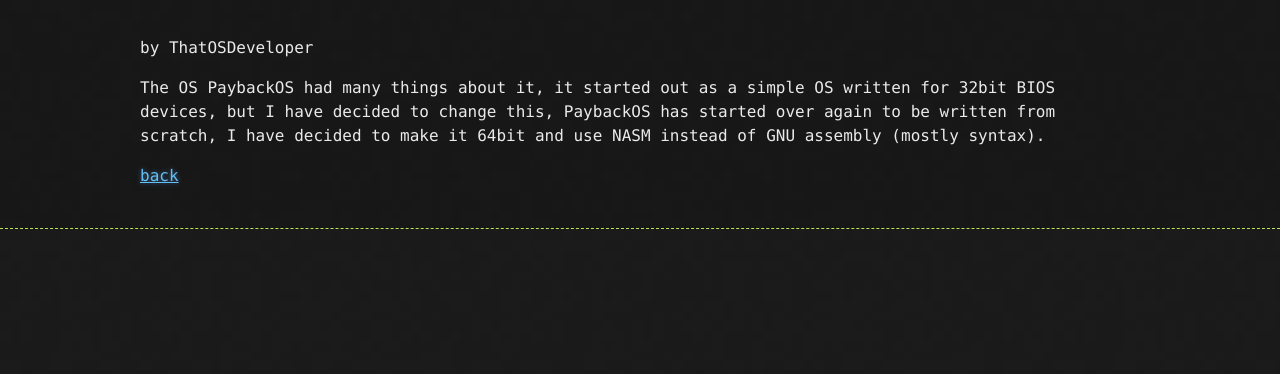
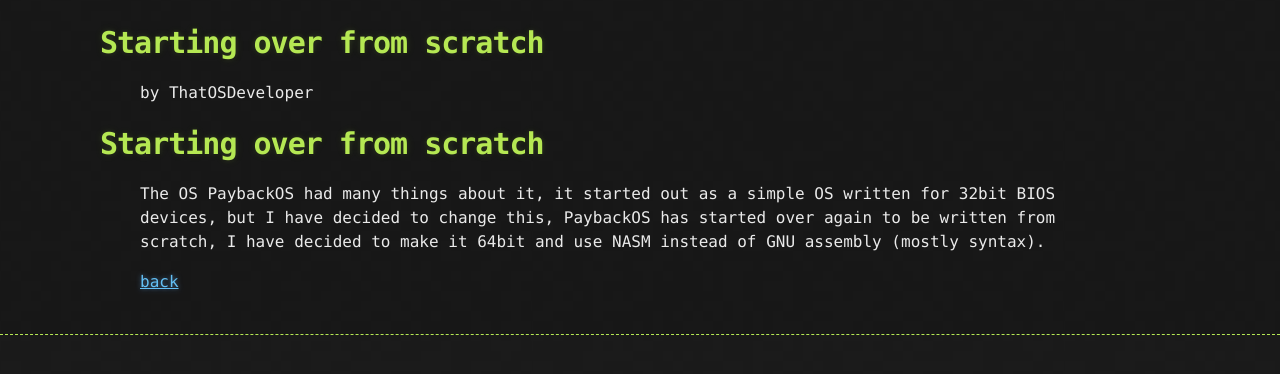
Before and after one commit to PaybackOS/PaybackOS, a Jekyll site: the page built from blog/startingover.md, in a window 1280 px wide. Shown: the top 374 px of the page. Built offline with Jekyll 4.4.1, drawn with Linux system fonts in a browser that asks for light colours; our own code applies the rules of GitHub Pages for plain Markdown files; some of the changed lines change nothing that is shown.

Commit message:
minor fix

```diff
--- a/blog/startingover.md
+++ b/blog/startingover.md
@@ -1,8 +1,9 @@
 ---
 layout: post
-page.title: Starting over from scratch
 page.author: ThatOSDeveloper
 ---
+
+# Starting over from scratch
 
 The OS PaybackOS had many things about it, it started out as a simple OS written for 32bit BIOS devices, but I have decided to change this, PaybackOS has started over again to be written from scratch, I have decided to make it 64bit and use NASM instead of GNU assembly (mostly syntax).
 
```
